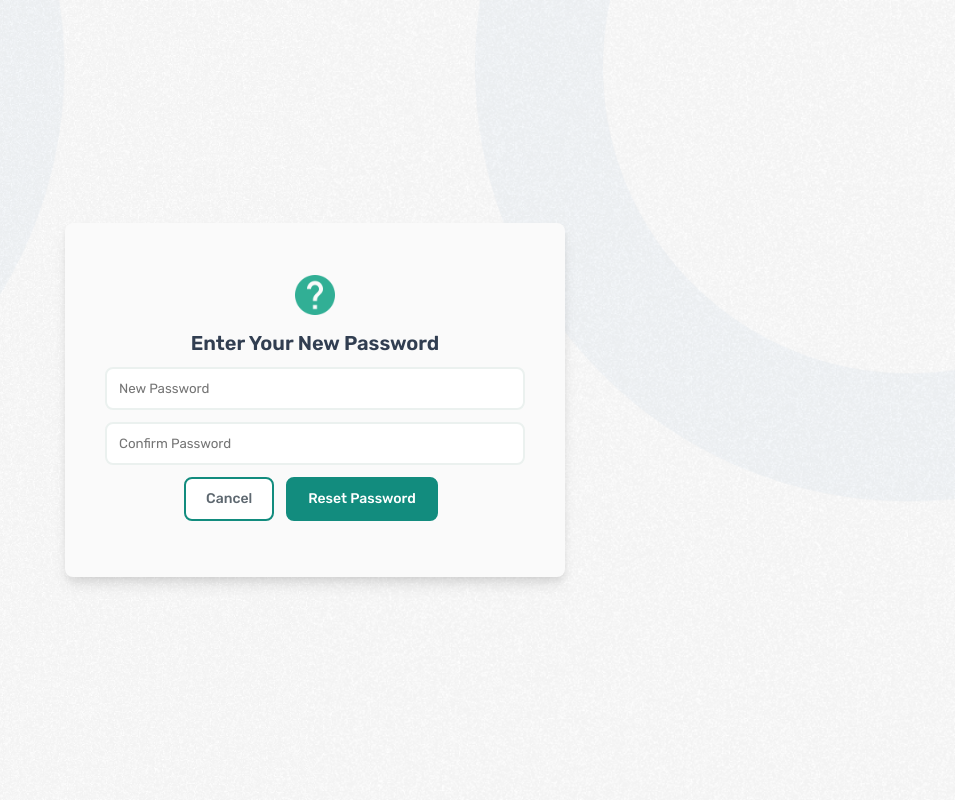
After one commit to dansarpong/CodeConnect-Redo, a Django app: template core/templates/core/enter_password.html in a window 1280 px wide. The commit adds this page. Shown: the whole page, without its empty margins (325-1280 px from the left). Run offline with Django 5.2, Linux system fonts and the light colour scheme; the template is opened without the code that fills it, so the values that code supplies are empty.

Commit message:
Enter password

```diff
--- /dev/null
+++ b/core/static/core/css/enter_password.css
@@ -0,0 +1,109 @@
+@import url('https://fonts.googleapis.com/css2?family=Rubik:wght@300;400;500;600;700&display=swap');
+
+* {
+    margin: 0;
+    padding: 0;
+    box-sizing: border-box;
+    font-family: Rubik, sans-serif;
+}
+
+body{
+    background-image: url(../img/bg_img.png);
+    background-size: cover;
+    position: relative;
+    width: 100%;
+    height: 100vh;
+    overflow: hidden;
+}
+
+.main-container {
+    background: #FAFAFA;
+    position: absolute;
+    top: 50%;
+    left: 50%;
+    transform: translate(-50%, -50%);
+    width: 500px;
+    padding-left: 2.5rem;
+    padding-right: 2.5rem;
+    padding-top: 3rem;
+    padding-bottom: 3rem;
+    box-shadow: 0 10px 15px -3px rgba(0, 0, 0, 0.1), 0 4px 6px rgba(0, 0, 0, 0.05);
+    border-radius: 0.5rem;
+    display: flex;
+    flex-direction: column;
+    align-items: center;
+    justify-content: center;
+    gap: 0.75rem;
+}
+
+.main-container img{
+    width: 3rem;
+}
+
+.main-container p{
+    color: #313E51;
+    font-weight: 600;
+    font-size: 1.25rem;
+}
+
+.main-container input{
+    width: 100%;
+    background: #FFFFFF;
+    border: #EBF1EF 2px solid;
+    padding: 0.75rem;
+    border-radius: 0.5rem;
+}
+
+.cancel{
+    background: #FFFFFF;
+    color: #5E6870;
+    border-style: solid;
+    border-color: #128C7E;
+    font-weight: 500; /* font-medium */
+    border-radius: 0.5rem; /* rounded-lg */
+    font-size: 0.875rem; /* text-sm */
+    line-height: 1.25rem;
+    padding-left: 1.25rem;
+    padding-right: 1.25rem;
+    padding-top: 0.625rem;
+    padding-bottom: 0.625rem;
+    margin-inline-end: 0.5rem;
+    margin-bottom: 0.5rem;
+
+}
+
+.cancel:focus{
+    outline: none;
+}
+
+.cancel:hover{
+    background: #128C7E;
+    color: #FFFFFF;
+}
+
+.reset{
+    background: #128C7E;
+    color: #FFFFFF;
+    border-style: solid;
+    border-color: #128C7E;
+    font-weight: 500; /* font-medium */
+    border-radius: 0.5rem; /* rounded-lg */
+    font-size: 0.875rem; /* text-sm */
+    line-height: 1.25rem;
+    padding-left: 1.25rem;
+    padding-right: 1.25rem;
+    padding-top: 0.625rem;
+    padding-bottom: 0.625rem;
+    margin-inline-end: 0.5rem;
+    margin-bottom: 0.5rem;
+
+}
+
+.reset:focus{
+    outline: none;
+}
+
+.reset:hover{
+    background: #015f54;
+    color: #FFFFFF;
+}
--- /dev/null
+++ b/core/templates/core/enter_password.html
@@ -0,0 +1,26 @@
+<!DOCTYPE html>
+<html lang="en">
+<head>
+    {% load static %}
+    <meta charset="UTF-8">
+    <meta name="viewport" content="width=device-width, initial-scale=1.0">
+    <title>Enter New Password</title>
+    <link rel="stylesheet" href="{% static 'core/css/enter_password.css' %}">
+</head>
+<body>
+    <div class="main-container">
+        <img src="{% static 'core/img/icons8_help_480px.png' %}" alt="">
+        <p>Enter Your New Password</p>
+        <input type="password" placeholder="New Password">
+        <input type="password" name="" id="" placeholder="Confirm Password">
+        <div class="button-container">
+            <a href="{% url 'signin' %}"  style="text-decoration: none;">
+                <button class="cancel">Cancel</button>
+            </a>
+            <a href="{% url 'password_success'}" >
+                <button class="reset">Reset Password</button>
+            </a>
+        </div>
+    </div>
+</body>
+</html>
--- a/core/templates/core/forgot_password_otp.html
+++ b/core/templates/core/forgot_password_otp.html
@@ -37,7 +37,7 @@
             <a href="{% url 'forgot-password' %}" style="text-decoration: none;">
                 <button class="back">Back</button>
             </a>
-            <a href="">
+            <a href="{% url 'enter_password'}">
                 <button class="reset">Reset Password</button>
             </a>
         </div>
```
Also changed, not shown: todo.md (+2 -2 lines).
